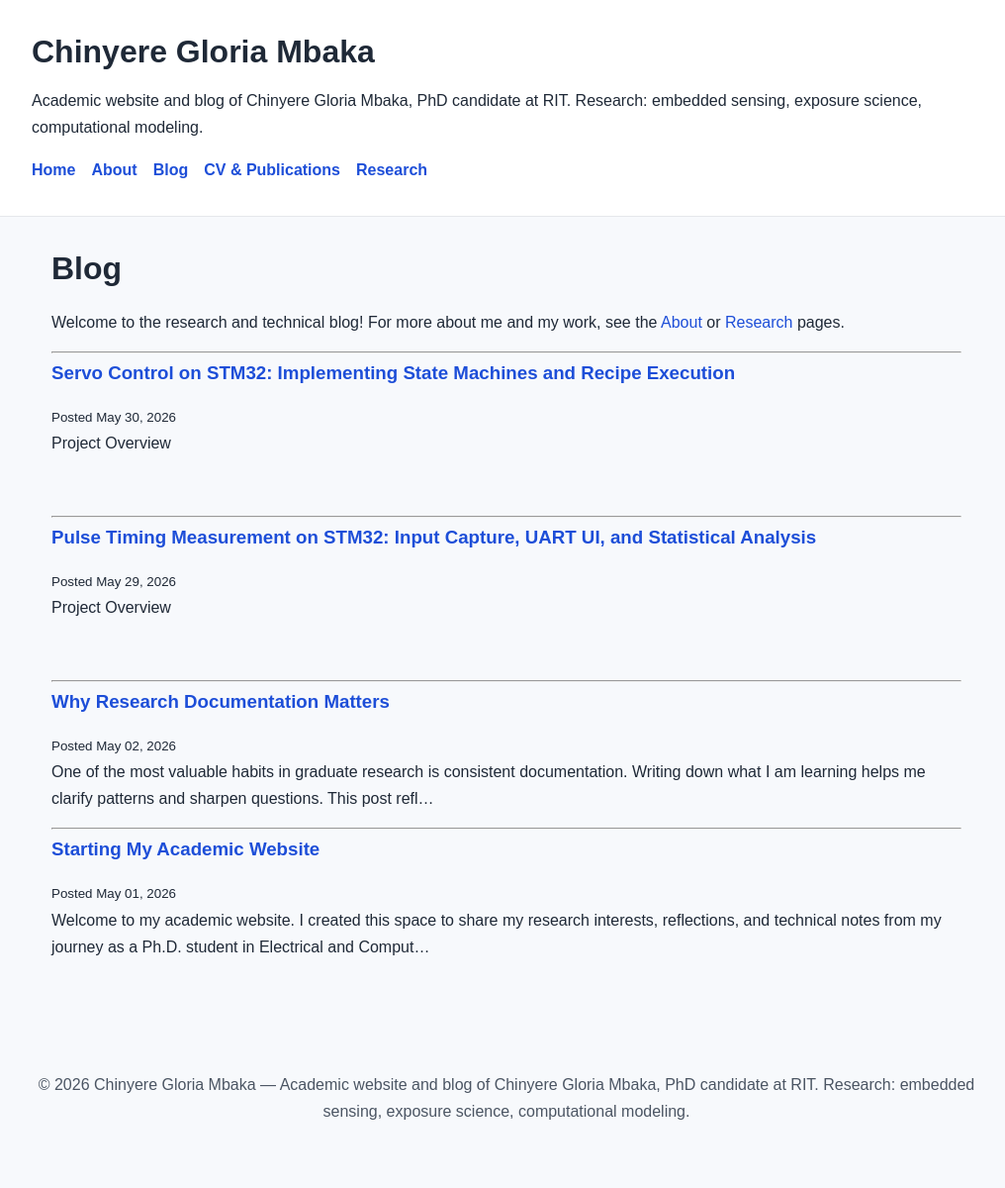
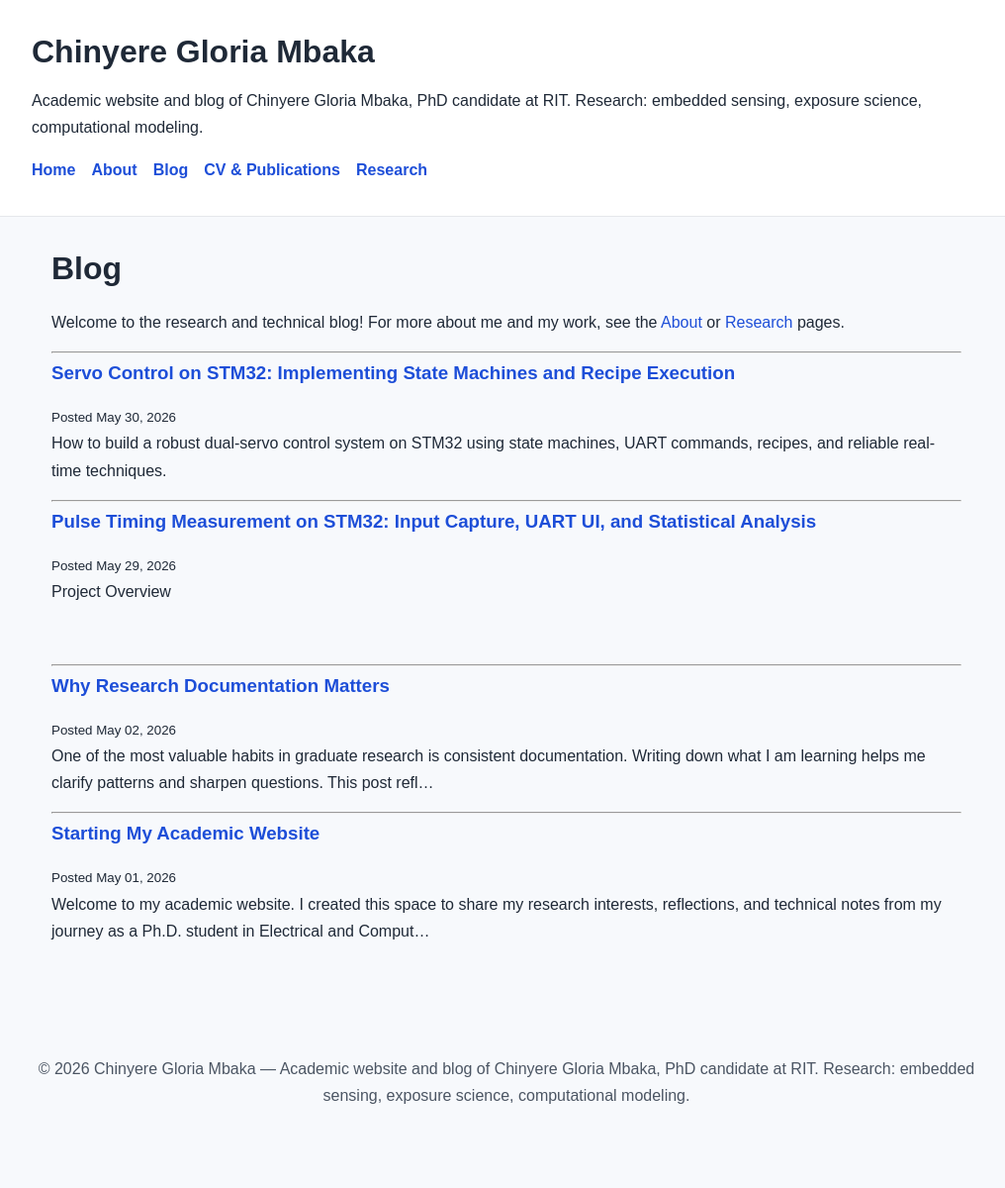
Before and after one commit to mbaglo/mbaglo.github.io, a Jekyll site: the page built from blog.md, in a window 1280 px wide. Shown: the whole page at 99% size, without its empty margins (128-1144 px from the left). Built offline with Jekyll 4.4.1, drawn with Linux system fonts in a browser that asks for light colours.

Commit message:
Add explicit excerpt to improve blog index summary display for this post.

````diff
--- a/_posts/2026-05-30-stm32-servo-control.md
+++ b/_posts/2026-05-30-stm32-servo-control.md
@@ -3,12 +3,13 @@ layout: post
 title: "Servo Control on STM32: Implementing State Machines and Recipe Execution"
 date: 2026-05-30
 description: "A comprehensive guide to building a dual-servo control system on STM32, featuring robust state machine management, UART-based user commands, and error handling."
+excerpt: "How to build a robust dual-servo control system on STM32 using state machines, UART commands, recipes, and reliable real-time techniques."
 tags: [STM32, Embedded Systems, C, Servo Control, State Machine, UART, Timers, PWM, Real Time]
 ---
 
 ## Project Overview
 
-This educational project demonstrates how to design and implement a robust dual-servo control system using an STM32 microcontroller. By utilizing structured state machines, PWM timer channels, user commands over UART, and error-handling, the system supports experimentations in embedded control.
+This educational project demonstrates how to design and implement a robust dual-servo control system using an STM32 microcontroller. By utilizing structured state machines, PWM timer channels, user command input via UART, and rigorous error handling, you can control complex servo movements reliably and extend the system for custom routines.
 
 ## Hardware and Peripherals
 
@@ -21,7 +22,7 @@ This educational project demonstrates how to design and implement a robust dual-
 ## Software Architecture
 
 ### 1. State Machine Framework
-The core of the servo control project is a finite state machine (FSM) for each servo (see `state_machine.h/.c`). Servo states include *paused, moving, waiting, looping, error*, and transitions occur on timer events, UART input (user commands), or recipe commands. Error states (like invalid loops) are safely managed.
+The core of the servo control project is a finite state machine (FSM) for each servo (see `state_machine.h/.c`). Servo states include *paused, moving, waiting, looping, error*, and transitions occur in response to user commands or recipe execution.
 
 ### 2. Recipe Execution
 A "recipe" is a programmatic instruction set stored as a byte array, interpreted at runtime. Recipes can move the servo to positions, pause, implement loops, or reverse direction. Example:
@@ -37,10 +38,11 @@ unsigned char recipe1[] = {
     RECIPE_END
 };
 ```
+
 Commands include `MOV`, `WAIT`, `LOOP`, `END_LOOP`, `REVERSE`, `RECIPE_END`.
 
 ### 3. UART User Commands
-UART2 is set for interrupt-driven communication. The system displays command options and accepts two-letter inputs (one per servo) for pause (P), continue (C), move R/L, begin recipe (B), cancel (X), or reverse (V). Valid commands immediately update FSM state.
+UART2 is set for interrupt-driven communication. The system displays command options and accepts two-letter inputs (one per servo) for pause (P), continue (C), move R/L, begin recipe (B), cancel (X), and reverse (V).
 
 | Command | Action                 |
 |---------|-----------------------|
@@ -112,4 +114,4 @@ This project demonstrates:
 - [Servo Control Source Code](https://github.com/mbaglo/MyProjects/tree/main/Real%20Time%20%26%20Embedded%20System/Project%202_Servo%20Control)
 
 ## Conclusion
-A structured state machine, flexible UI, and rigorous error handling illustrate best practices in STM32 servo/motor control. The code and concepts provide an excellent springboard for further robotics, automation, or broader embedded experimentation.
+A structured state machine, flexible UI, and rigorous error handling illustrate best practices in STM32 servo/motor control. The code and concepts provide an excellent springboard for further robust embedded development.
````
